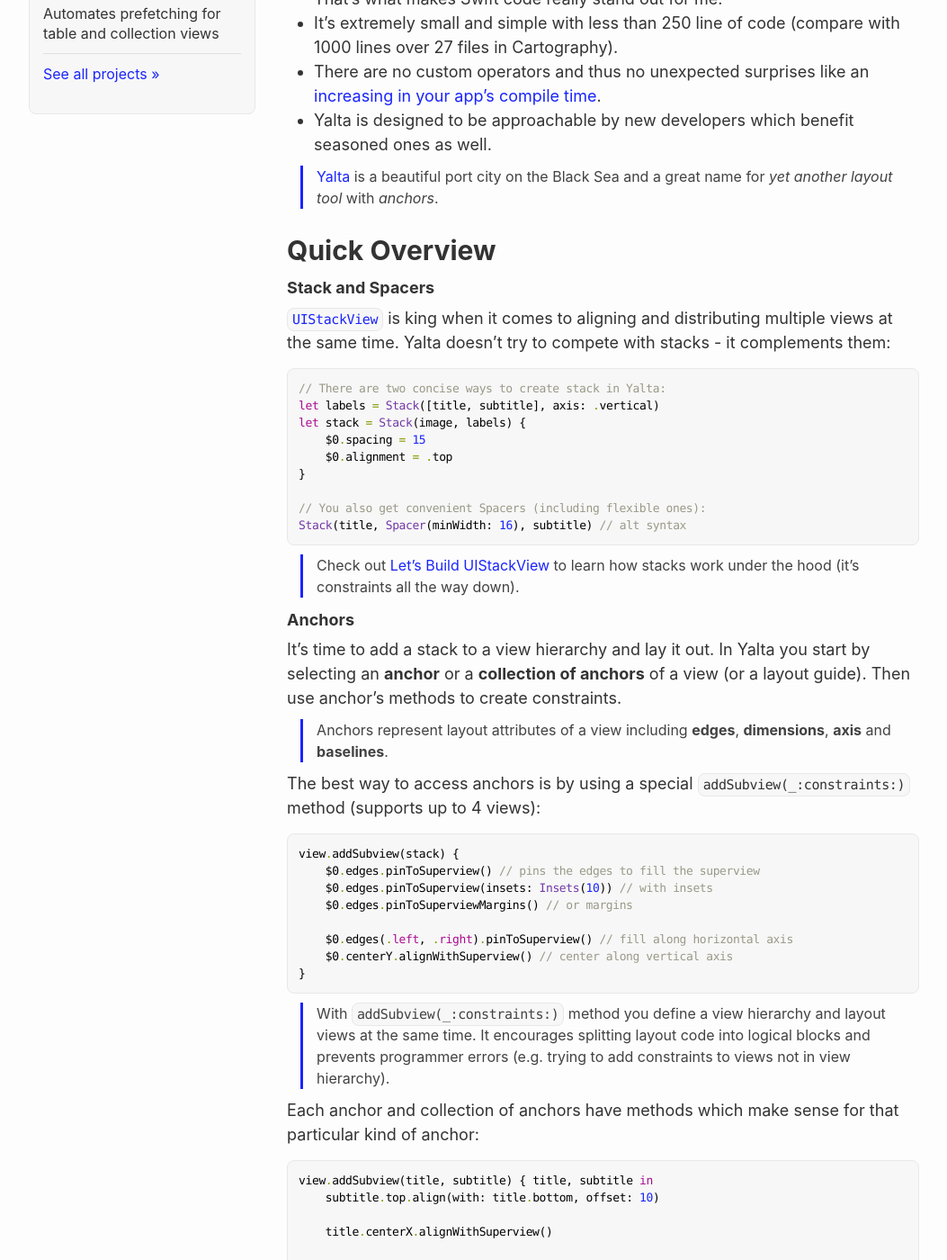
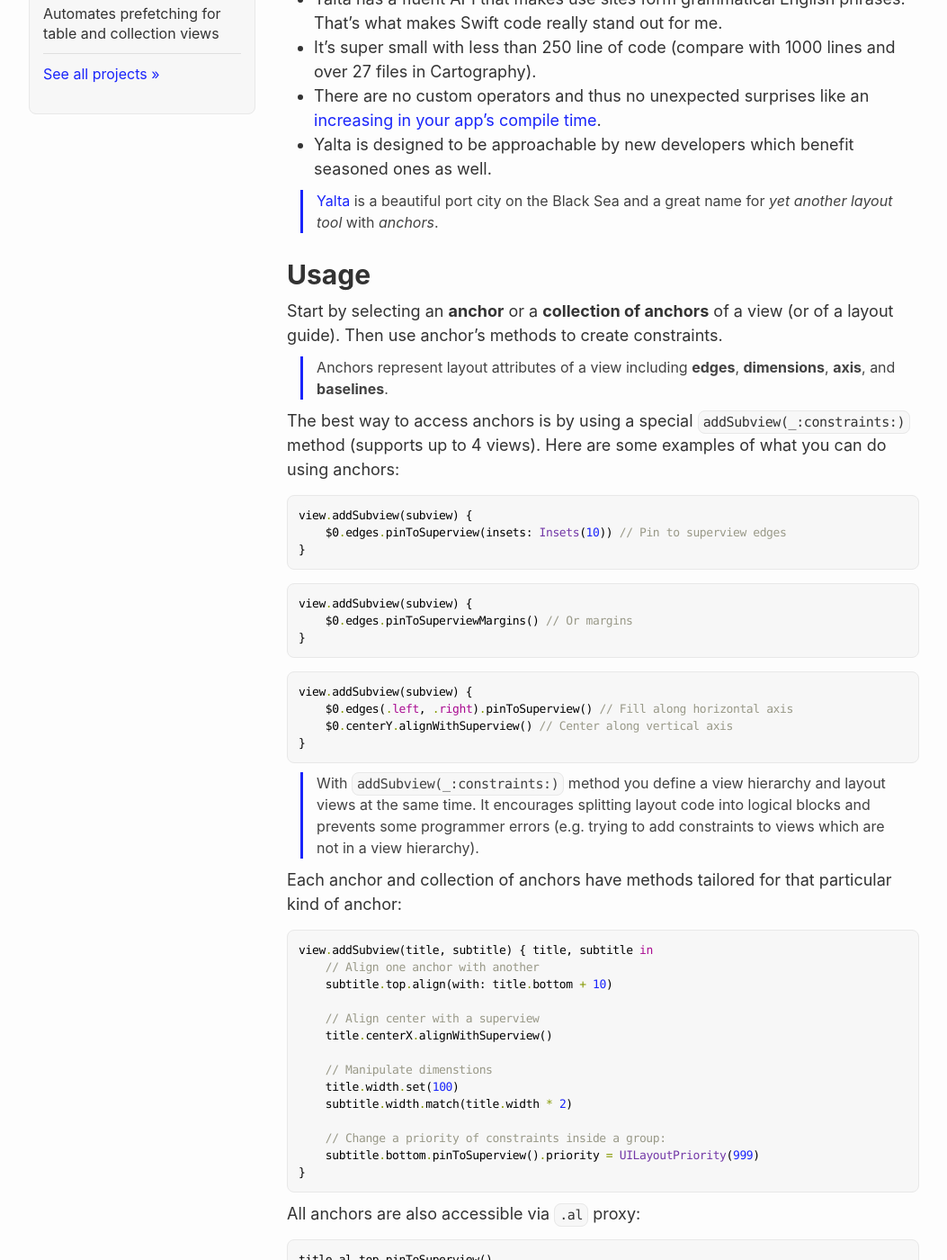
Before and after one commit to hyling/kean.github.io, a Jekyll site: the page built from _posts/2017-11-17-yalta.markdown, in a window 1280 px wide and 1400 px high, scrolled down 1191 px. Shown: the whole window at 90% size, without its empty margins (113-1166 px from the left). Built offline with Jekyll 4.4.1, drawn with Linux system fonts in a browser that asks for light colours; comment, search, counter and statistics services are not loaded; some of the changed text lies outside the part shown.

Commit message:
Update post about Yalta with changes made in v0.6

````diff
--- a/_posts/2017-11-17-yalta.markdown
+++ b/_posts/2017-11-17-yalta.markdown
@@ -32,81 +32,65 @@
 
 - Yalta strives for clarity and simplicity by following [Swift API Design Guidelines](https://swift.org/documentation/api-design-guidelines/). Although most of the APIs are compact, it is a *non-goal* to enable the most concise syntax possible.
 - Yalta has a fluent API that makes use sites form grammatical English phrases. That's what makes Swift code really stand out for me.
-- It's extremely small and simple with less than 250 line of code (compare with 1000 lines over 27 files in Cartography).
+- It's super small with less than 250 line of code (compare with 1000 lines and over 27 files in Cartography).
 - There are no custom operators and thus no unexpected surprises like an [increasing in your app's compile time](https://github.com/robb/Cartography/issues/215).
 - Yalta is designed to be approachable by new developers which benefit seasoned ones as well.
 
 > [Yalta](https://en.wikipedia.org/wiki/Yalta) is a beautiful port city on the Black Sea and a great name for *yet another layout tool* with *anchors*.
 
+# Usage
 
-# Quick Overview
+Start by selecting an **anchor** or a **collection of anchors** of a view (or of a layout guide). Then use anchor's methods to create constraints.
 
-### Stack and Spacers
+> Anchors represent layout attributes of a view including **edges**, **dimensions**, **axis**, and **baselines**.
 
-[`UIStackView`](https://developer.apple.com/documentation/uikit/uistackview) is king when it comes to aligning and distributing multiple views at the same time. Yalta doesn't try to compete with stacks - it complements them:
+The best way to access anchors is by using a special `addSubview(_:constraints:)` method (supports up to 4 views). Here are some examples of what you can do using anchors:
 
 ```swift
-// There are two concise ways to create stack in Yalta:
-let labels = Stack([title, subtitle], axis: .vertical)
-let stack = Stack(image, labels) {
-    $0.spacing = 15
-    $0.alignment = .top
-}
-
-// You also get convenient Spacers (including flexible ones):
-Stack(title, Spacer(minWidth: 16), subtitle) // alt syntax
-```
-
-> Check out [Let's Build UIStackView](https://kean.github.io/post/lets-build-uistackview) to learn how stacks work under the hood (it's constraints all the way down).
-
-
-### Anchors
-
-It's time to add a stack to a view hierarchy and lay it out. In Yalta you start by selecting an **anchor** or a **collection of anchors** of a view (or a layout guide). Then use anchor's methods to create constraints.
-
-> Anchors represent layout attributes of a view including **edges**, **dimensions**, **axis** and **baselines**.
-
-The best way to access anchors is by using a special `addSubview(_:constraints:)` method (supports up to 4 views):
-
-```swift
-view.addSubview(stack) {
-    $0.edges.pinToSuperview() // pins the edges to fill the superview
-    $0.edges.pinToSuperview(insets: Insets(10)) // with insets
-    $0.edges.pinToSuperviewMargins() // or margins
-
-    $0.edges(.left, .right).pinToSuperview() // fill along horizontal axis
-    $0.centerY.alignWithSuperview() // center along vertical axis
+view.addSubview(subview) {
+    $0.edges.pinToSuperview(insets: Insets(10)) // Pin to superview edges
 }
 ```
 
-> With `addSubview(_:constraints:)` method you define a view hierarchy and layout views at the same time. It encourages splitting layout code into logical blocks and prevents programmer errors (e.g. trying to add constraints to views not in view hierarchy).
+```swift
+view.addSubview(subview) {
+    $0.edges.pinToSuperviewMargins() // Or margins
+}
+```
+
+```swift
+view.addSubview(subview) {
+    $0.edges(.left, .right).pinToSuperview() // Fill along horizontal axis
+    $0.centerY.alignWithSuperview() // Center along vertical axis
+}
+```
+
+> With `addSubview(_:constraints:)` method you define a view hierarchy and layout views at the same time. It encourages splitting layout code into logical blocks and prevents some programmer errors (e.g. trying to add constraints to views which are not in a view hierarchy).
 
 
-Each anchor and collection of anchors have methods which make sense for that particular kind of anchor:
+Each anchor and collection of anchors have methods tailored for that particular kind of anchor:
 
 ```swift
 view.addSubview(title, subtitle) { title, subtitle in
-    subtitle.top.align(with: title.bottom, offset: 10)
+    // Align one anchor with another
+    subtitle.top.align(with: title.bottom + 10)
 
+    // Align center with a superview
     title.centerX.alignWithSuperview()
 
+    // Manipulate dimenstions
     title.width.set(100)
-    subtitle.width.match(title.width)
+    subtitle.width.match(title.width * 2)
 
-    // You can change a priority of constraints inside a group:
+    // Change a priority of constraints inside a group:
     subtitle.bottom.pinToSuperview().priority = UILayoutPriority(999)
-}
-
-title.al.top.pinToSuperview() // all anchors are also accessible via `.al` proxy
-```
-
-In addition to `addSubview(_:constraints:)` method there is a `Constraints` type which allows you to operate on an existing view hierarchy:
-
-```swift
-Constraints(for: a, b) { a, b in
-    a.center.align(with: b.center)
-    a.size.match(b.size)
 }
 ```
 
+All anchors are also accessible via `.al` proxy:
+
+```swift
+title.al.top.pinToSuperview()
+```
+
 > Yalta has full test coverage. If you'd like to learn about which constraints (`NSLayoutConstraint`) Yalta creates each time you call one of its methods, test cases are a great place to start.
````
Also changed, not shown: other parts of _posts/2017-11-17-yalta.markdown (+1 -1 lines).
